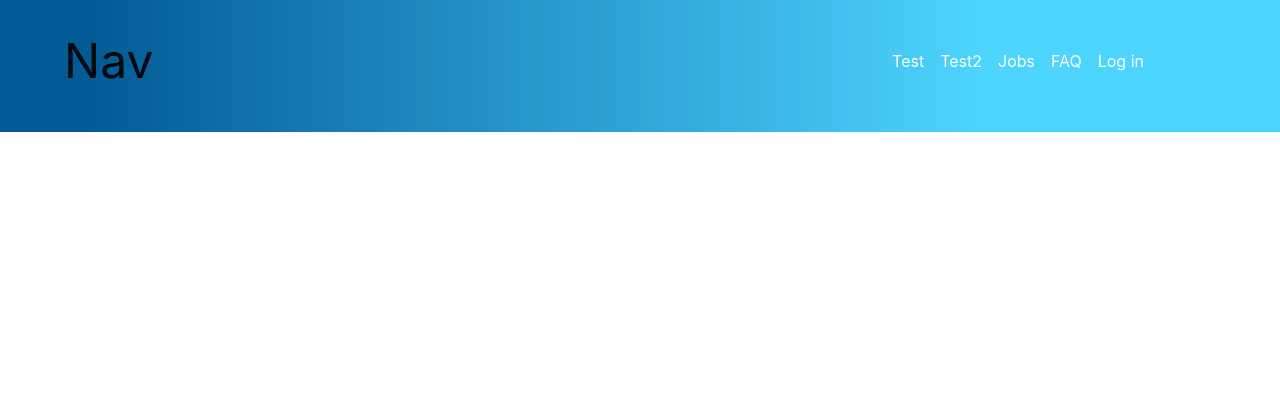
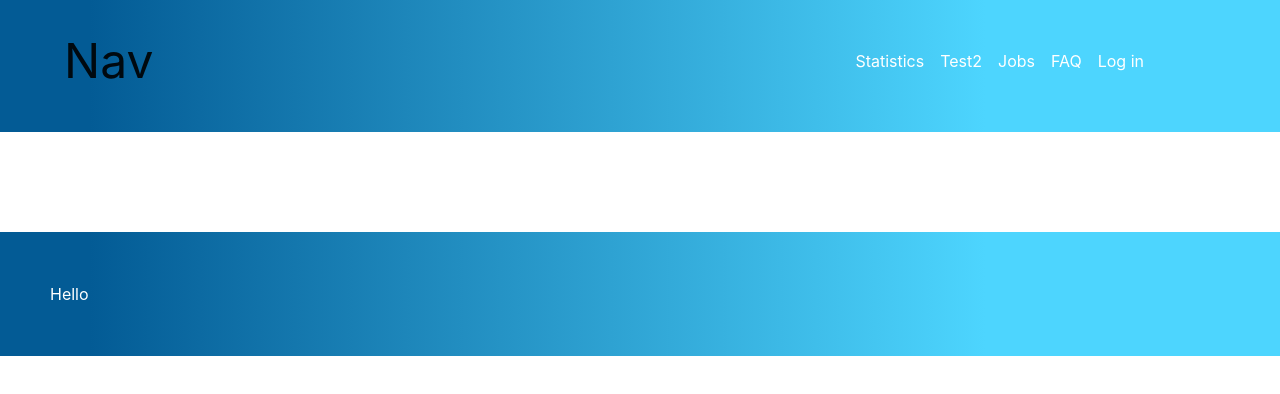
Before and after one commit to FultonG/CovidSync, a React (Create React App) app in the folder frontend/: page / in a window 1280 px wide. Shown: the top 394 px of the page. Built offline with nearby package versions, Linux system fonts and the light colour scheme; no server answers.

Commit message:
Add Footer and stats

```diff
--- /dev/null
+++ b/frontend/src/components/Footer/Footer.css
@@ -0,0 +1,8 @@
+
+.footer {
+  margin-top: 100px;
+  padding: 50px;
+  color: #fff;
+  background: rgb(3,91,149);
+  background: linear-gradient(90deg, rgba(3,91,149,1) 7%, rgba(77,213,254,1) 77%);
+}
--- /dev/null
+++ b/frontend/src/components/Footer/Footer.jsx
@@ -0,0 +1,12 @@
+import React from 'react';
+import './Footer.css'
+
+class Footer extends React.Component {
+  render () {
+    return (
+      <div className='footer'>Hello</div>
+    );
+  }
+}
+
+export default Footer;
--- /dev/null
+++ b/frontend/src/components/Footer/index.js
@@ -0,0 +1,3 @@
+import Footer from './Footer';
+
+export default Footer;
--- a/frontend/src/components/Nav/Nav.css
+++ b/frontend/src/components/Nav/Nav.css
@@ -17,6 +17,7 @@
   font-size: 1.75rem;
   font-weight: 500;
 }
+
 .navbar {
   padding: 20px 10% 30px 5%;
   background: rgb(3,91,149);
--- a/frontend/src/components/Nav/Nav.jsx
+++ b/frontend/src/components/Nav/Nav.jsx
@@ -61,8 +61,8 @@ class Nav extends React.Component {
 
 const menu = [
   {
-    label: "Test",
-    link: "/test",
+    label: "Statistics",
+    link: "/stats",
   },
   {
     label: "Test2",
--- a/frontend/src/components/index.js
+++ b/frontend/src/components/index.js
@@ -6,6 +6,7 @@ import PieChart from './PieChart'
 import Spinner from './Spinner';
 import * as Form from './Form';
 import ExpandingCard from './ExpandingCard';
+import Footer from './Footer';
 
 export {
   Button,
@@ -16,4 +17,5 @@ export {
   Spinner,
   Form,
   ExpandingCard,
+  Footer,
 };
--- a/frontend/src/pages/App.jsx
+++ b/frontend/src/pages/App.jsx
@@ -1,11 +1,10 @@
 import React from 'react';
-import Test from './Test';
+import Test from './Stats';
 import Test2 from './Test2';
 import AuthForm from './AuthForm';
 import JobList from './Jobs/JobList';
 import FAQ from './FAQ';
-import { Nav } from '../components'
-import { baseRequest } from '../utils';
+import { Nav, Footer } from '../components'
 import { BrowserRouter as Router, Switch, Route } from 'react-router-dom';
 import CreateJobs from './Jobs/CreateJob';
 
@@ -24,8 +23,6 @@ class App extends React.Component {
     if(user){
       this.setState(previous => ({...previous, user: JSON.parse(user)}));
     }
-    const response = await baseRequest.get('/api/covid/total');
-    const { data } = response;
   }
 
   setUser = (user) => {
@@ -38,7 +35,7 @@ class App extends React.Component {
       <Router>
         <Nav user={this.state.user}/>
         <Switch>
-          <Route path="/test">
+          <Route path="/stats">
             <Test />
           </Route>
           <Route path="/test2">
@@ -60,6 +57,7 @@ class App extends React.Component {
             <FAQ type="faq"/>
           </Route>
         </Switch>
+        <Footer />
       </Router>
     );
   }
--- a/frontend/src/pages/Test/Test.jsx
+++ b/frontend/src/pages/Stats/Stats.jsx
@@ -2,14 +2,12 @@ import React from 'react';
 import * as _ from 'lodash';
 import { LineChart, BarChart, PieChart } from '../../components'
 import { baseRequest } from '../../utils';
-import * as testController from './testController';
-import './Test.css'
+import './Stats.css'
 
-export default class Test extends React.Component {
-  constructor() {
-    super();
+export default class Stats extends React.Component {
+  constructor(props) {
+    super(props);
     this.state = {
-      users: [],
       barData : [],
       lineData : []
     };
@@ -58,7 +56,6 @@ export default class Test extends React.Component {
   }
 
   async getLineData() {
-
     const getLineData = await baseRequest.get('/api/covid/usa-daily');
     const range = 14;
 
@@ -96,19 +93,11 @@ export default class Test extends React.Component {
   }
 
   async componentDidMount() {
-    const users = await testController.getUsers();
-    const filteredUsers = testController.filterUsers(users);
-
     this.getBarData();
     this.getLineData();
-
-    this.setState({
-      users: filteredUsers,
-    });
   }
 
   render() {
-    const { users } = this.state;
     const { barData } = this.state;
 
     const pieChartData = {
--- /dev/null
+++ b/frontend/src/pages/Stats/index.js
@@ -0,0 +1,3 @@
+import Stats from './Stats';
+
+export default Stats;
--- a/frontend/src/pages/Test/testController.js
+++ /dev/null
@@ -1,23 +0,0 @@
-import * as _ from 'lodash';
-
-export async function getUsers() {
-  const users = [
-    {
-      name: 'Arturo',
-      age: 20,
-    },
-    {
-      name: 'Bruce',
-      age: 18,
-    },
-    {
-      name: 'Gabriel',
-      age: 12,
-    },
-  ];
-  return users;
-}
-
-export function filterUsers(users) {
-  return _.filter(users, (user) => user.age > 12);
-}
```
Also changed, not shown: frontend/src/pages/Test/index.js (deleted, +0 -3 lines), frontend/src/pages/Stats/Stats.css (renamed from frontend/src/pages/Test/Test.css).
